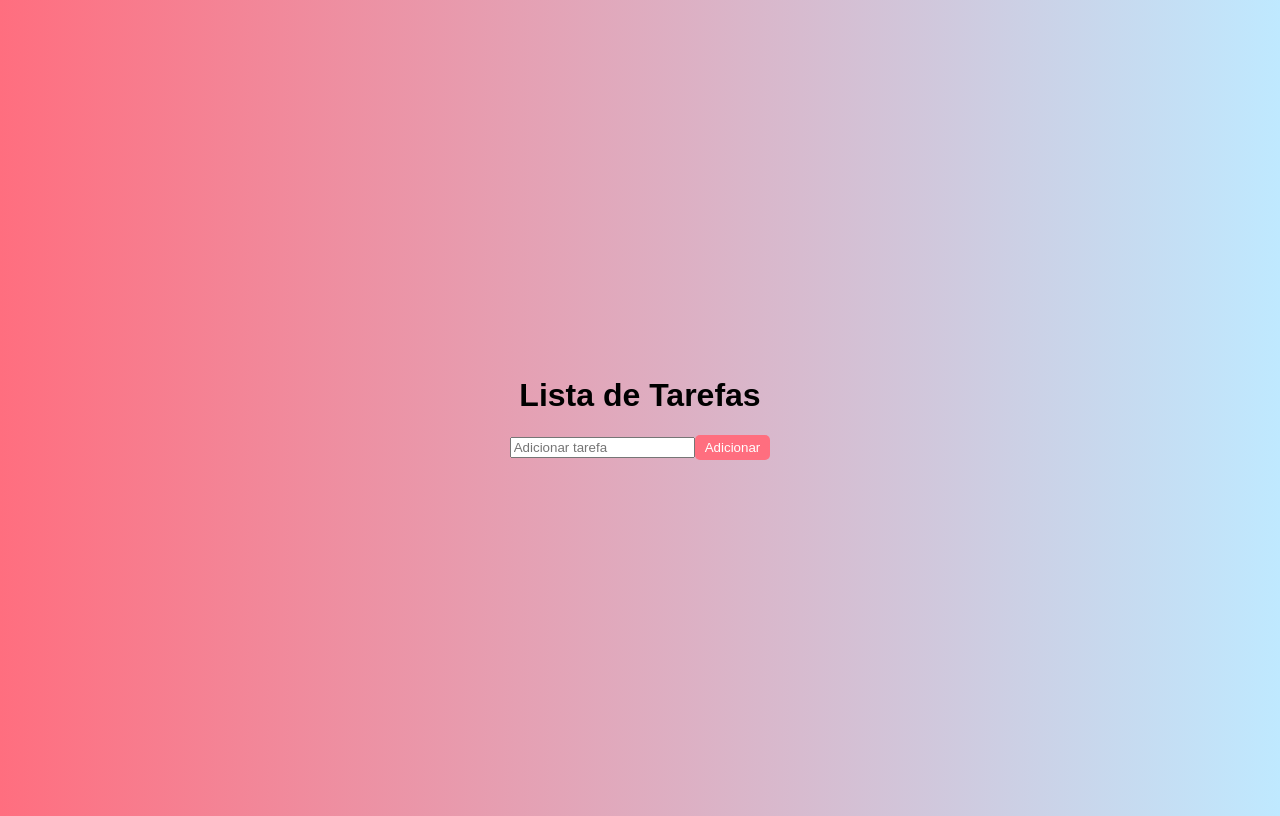
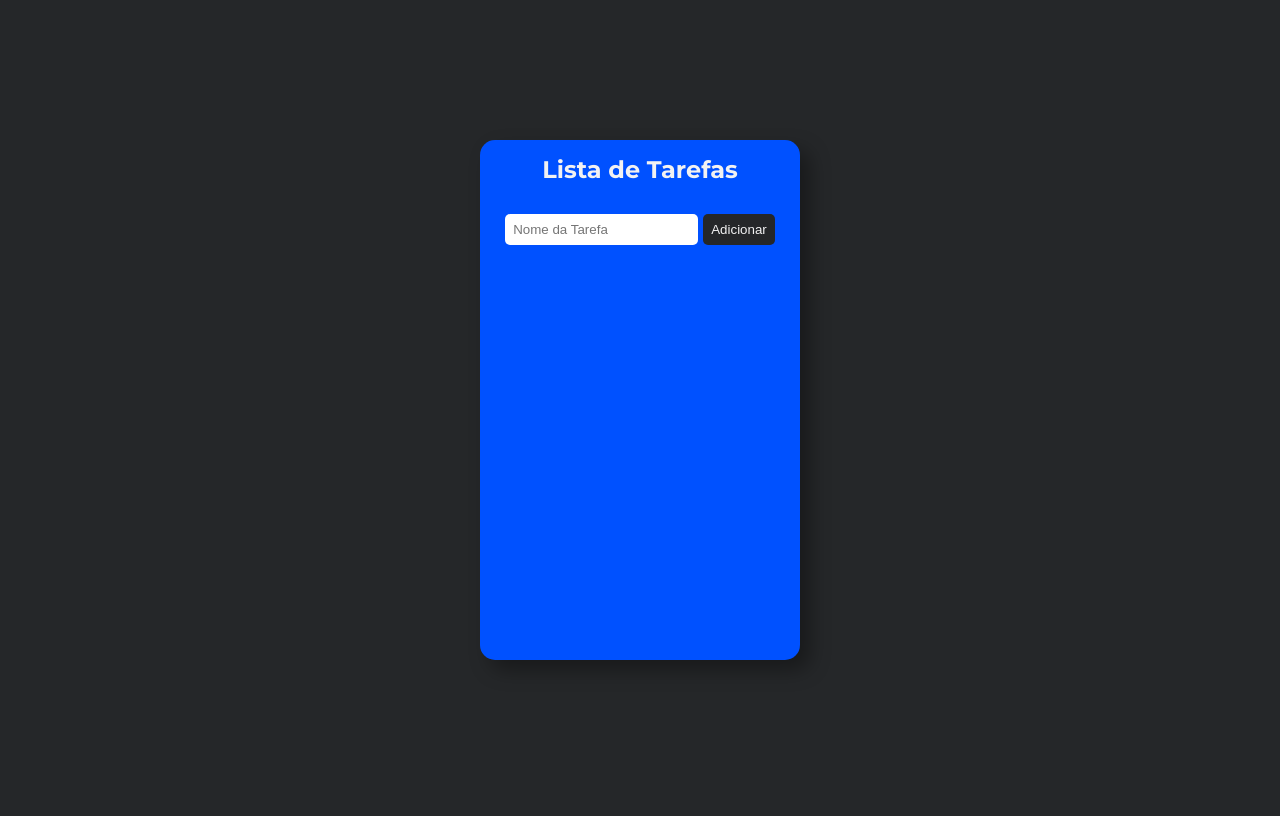
Before and after one commit to ApenasoVini/ToDo-List, a React (Create React App) app: page / in a window 1280 px wide. Built offline with nearby package versions, Linux system fonts and the light colour scheme.

Commit message:
To do list

```diff
--- a/src/components/List.tsx
+++ b/src/components/List.tsx
@@ -27,24 +27,37 @@
   };
 
   return (
-    <div>
+    <div className='Container'>
       <h1>Lista de Tarefas</h1>
-      <ul>
+      <form
+        onSubmit={(e) => {
+          e.preventDefault();
+          addTask();
+        }}
+      >
+        <input
+          type='text'
+          value={newTaskTitle}
+          onChange={(e) => setNewTaskTitle(e.target.value)}
+          placeholder='Nome da Tarefa'
+        />
+        <button type='submit'>Adicionar</button>
+      </form>
+      <ol>
         {tasks.map((task) => (
           <li key={task.id}>
-            <input type="checkbox" checked={task.completed} onChange={() => toggleTaskCompletion(task.id)} />
+            <input
+              type='checkbox'
+              checked={task.completed}
+              onChange={() => toggleTaskCompletion(task.id)}
+            />
+
             <span style={{ textDecoration: task.completed ? 'line-through' : 'none' }}>{task.title}</span>
+
             <button onClick={() => deleteTask(task.id)}>Excluir</button>
           </li>
         ))}
-      </ul>
-      <form onSubmit={(e) => {
-        e.preventDefault();
-        addTask();
-      }}>
-        <input type="text" value={newTaskTitle} onChange={(e) => setNewTaskTitle(e.target.value)} placeholder="Adicionar tarefa" />
-        <button type="submit">Adicionar</button>
-      </form>
+      </ol>
     </div>
   );
 };
--- a/src/style.scss
+++ b/src/style.scss
@@ -1,53 +1,86 @@
-@keyframes slideIn {
-  0% {
-    transform: translateY(50px);
-    opacity: 0;
+@import url('https://fonts.googleapis.com/css2?family=Montserrat:ital,wght@0,100..900;1,100..900&display=swap');
+
+$blue: #0051FF;
+$black: #252729;
+$white: #F2F2F2;
+
+* {
+  margin: 0;
+  padding: 0;
+  box-sizing: border-box;
 }
-  100% {
-    transform: translateY(0);
-    opacity: 1;
+
+body {
+  font-family: 'Montserrat', sans-serif;
+  display: flex;
+  align-items: center;
+  justify-content: center;
+  min-height: 100vh;
+  width: 100%;
+  background-color: $black;
+  color: $white;
+}
+
+.Container {
+  display: flex;
+  flex-direction: column;
+  justify-content: flex-start;
+  align-items: center;
+  gap: 30px;
+  padding: 15px;
+  width: 25vw;
+  min-height: 65vh;
+  background-color: $blue;
+  border-radius: 15px;
+  box-shadow: rgba(0, 0, 0, 0.35) 10px 10px 20px;
+
+  h1 {
+    font-size: 1.5rem;
+  }
+
+  form {
+    width: 100%;
+    min-height: auto;
+    justify-content: center;
+    display: flex;
+    gap: 5px;
+
+    input,
+    button {
+      border-radius: 5px;
+      border: 0;
+      padding: 8px;
+    }
+
+    button {
+      background-color: $black;
+      color: $white;
     }
   }
 
-body {
-  font-family: Arial, sans-serif;
-  background: linear-gradient(to right, #ff6e7f, #bfe9ff);
-  min-height: 100vh;
+  ol {
     display: flex;
-  justify-content: center;
-  align-items: center;
-}
-
-.container {
-  background-color: white;
-  padding: 20px;
-  border-radius: 10px;
-  box-shadow: 0 4px 8px rgba(0, 0, 0, 0.1);
-  animation: slideIn 0.5s ease forwards;
-}
-
-h1 {
-  text-align: center;
-}
-
-ul {
-  list-style-type: none;
-  padding: 0;
-}
+    flex-direction: column;
+    max-width: 25vw;
+    gap: 20px;
 
     li {
-  margin-bottom: 10px;
+      display: flex;
+      gap: 15px;
+      align-items: center;
+
+      input {
+        width: 1.25rem;
+        height: 1.25rem;
       }
 
       button {
-  background-color: #ff6e7f;
-  color: white;
-  border: none;
-  padding: 5px 10px;
         border-radius: 5px;
-  cursor: pointer;
+        border: 0;
+        padding: 8px;
+        background-color: $black;
+        color: $white;
       }
-
-button:hover {
-  background-color: #ff4d5a;
     }
+  }
+}
```
Also changed, not shown: 1 other file (tests, documents, lock files or other folders). Lines whose indentation alone changed are shown as unchanged.
